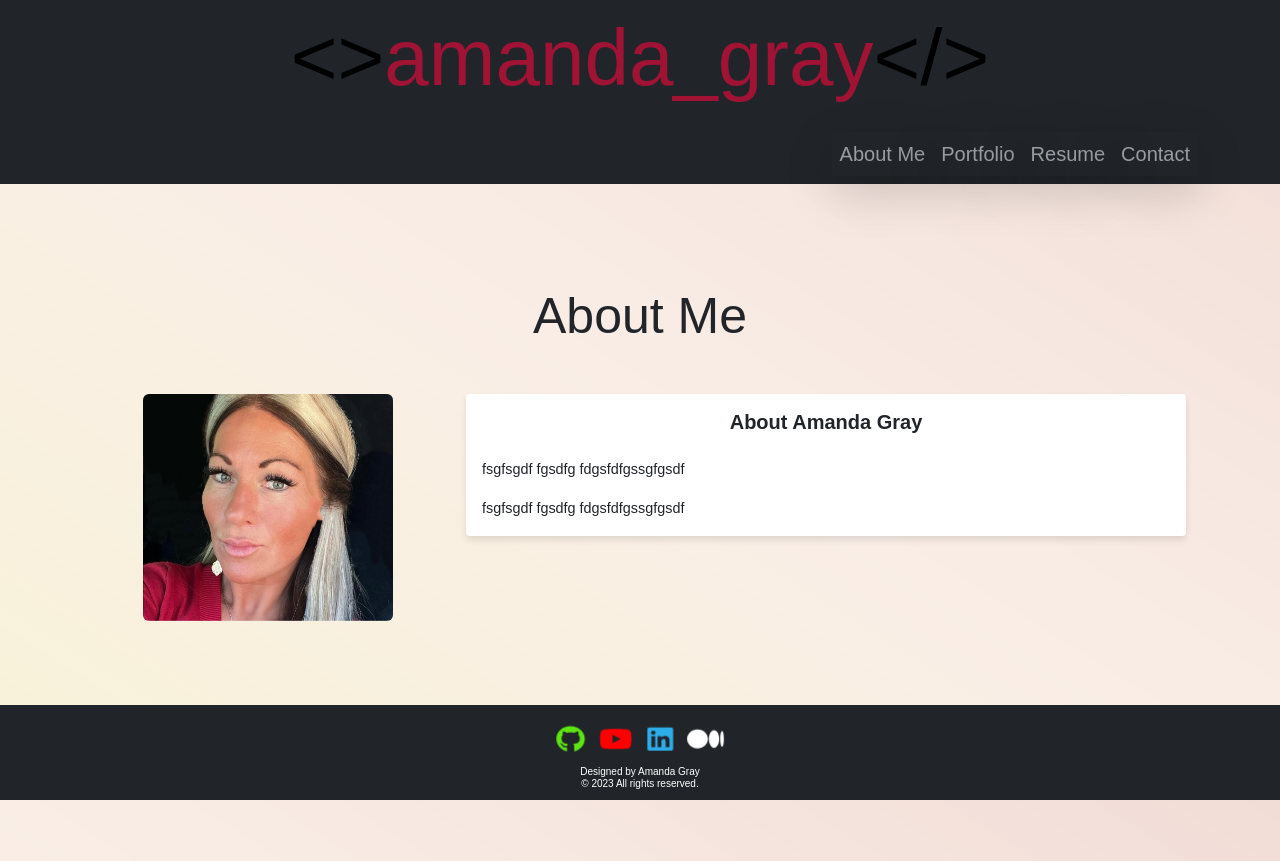
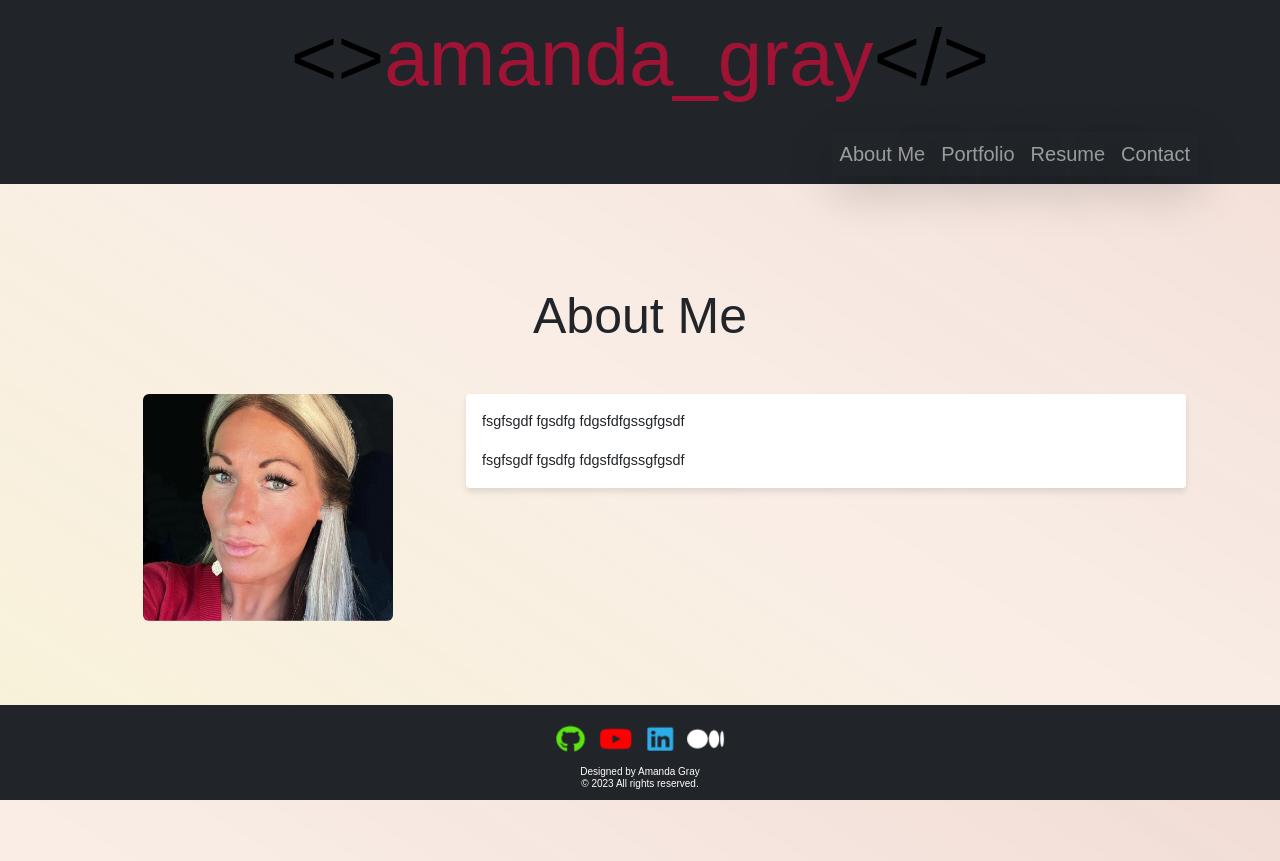
Before and after one commit to Berkeleycodingmomma/NextGenWebfolio-react, a React (Create React App) app: page /Berkeleycodingmomma/NextGenWebfolio-react/about in a window 1280 px wide. Built offline with nearby package versions, Linux system fonts and the light colour scheme.

Commit message:
made changes in the about.js

```diff
--- a/src/components/About.js
+++ b/src/components/About.js
@@ -20,9 +20,7 @@ function About() {
             <Col xs={12} md={8}>
               <Card>
                 <Card.Body>
-                  <Card.Title className="text-center mb-4">
-                    About Amanda Gray
-                  </Card.Title>
+
                   <Card.Text>
                 fsgfsgdf
                 fgsdfg
```
